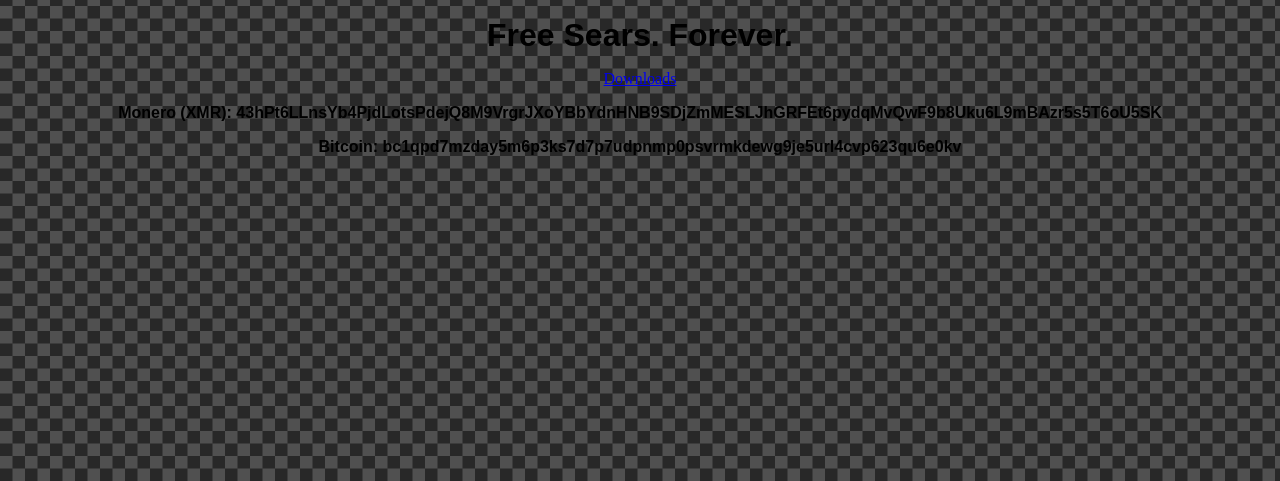
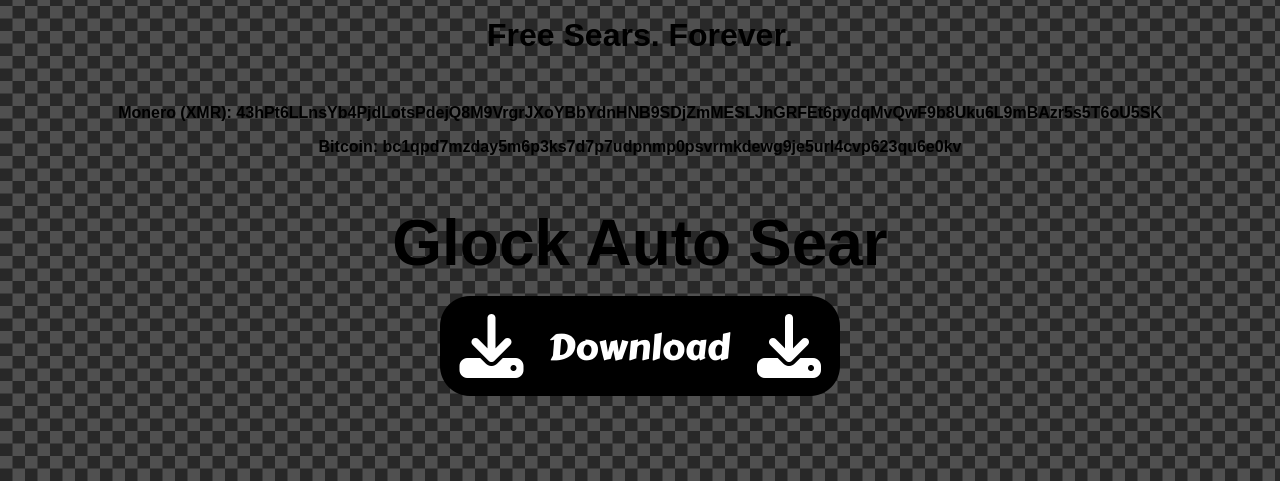
Before and after one commit to rindswift3/rindswift3.github.io, a plain HTML site: page index.html in a window 1280 px wide. Shown: the part 319-800 px from the top of the page. Drawn offline with Linux system fonts and the light colour scheme.

Commit message:
Update index.html

```diff
--- a/index.html
+++ b/index.html
@@ -1,3 +1,4 @@
+
 <!doctype html>
 <html lang="en">
 <head>
@@ -48,9 +49,12 @@
         </script>
     <p><img src="images/logo.png" height="300" alt="Logo"></p>
     <p><strong style="font-family: Arial; color: #000000; font-size: 32px;">Free Sears. Forever.</strong></p>
-    <a href="downloads.html">Downloads</a>
+    <br>
     <p><strong style="font-family: Arial; color: #000000; font-size: 16px;">Monero (XMR): 43hPt6LLnsYb4PjdLotsPdejQ8M9VrgrJXoYBbYdnHNB9SDjZmMESLJhGRFEt6pydqMvQwF9b8Uku6L9mBAzr5s5T6oU5SK </strong></p>
     <p><strong style="font-family: Arial; color: #000000; font-size: 16px;">Bitcoin: bc1qpd7mzday5m6p3ks7d7p7udpnmp0psvrmkdewg9je5url4cvp623qu6e0kv</strong></p>
     <br>
+    <p><strong style="font-family: Arial; color: #000000; font-size: 64px;">Glock Auto Sear</strong></p>
+    <a href="freesear/EZ_Glock_Auto_Sear.7z" download>
+        <img src="images/dl.png" height="100">
 </body>
 </html>
```
